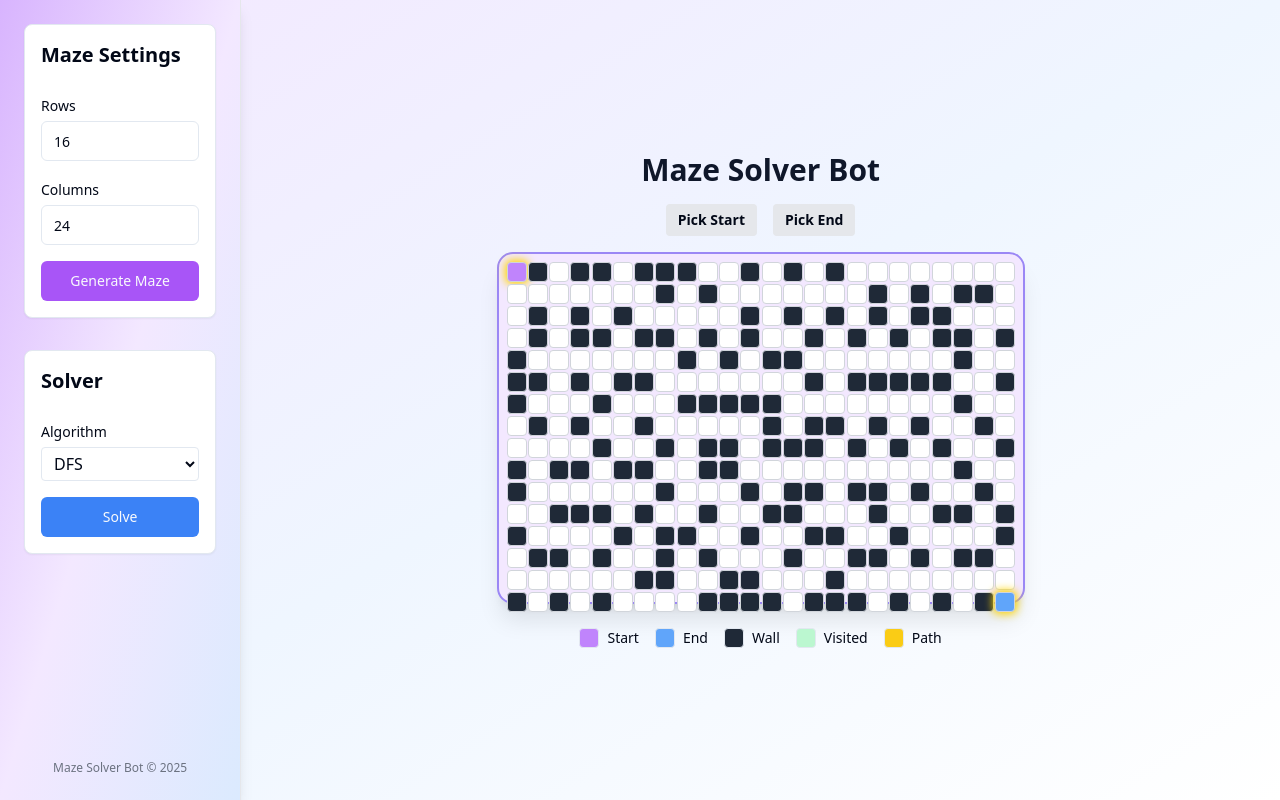
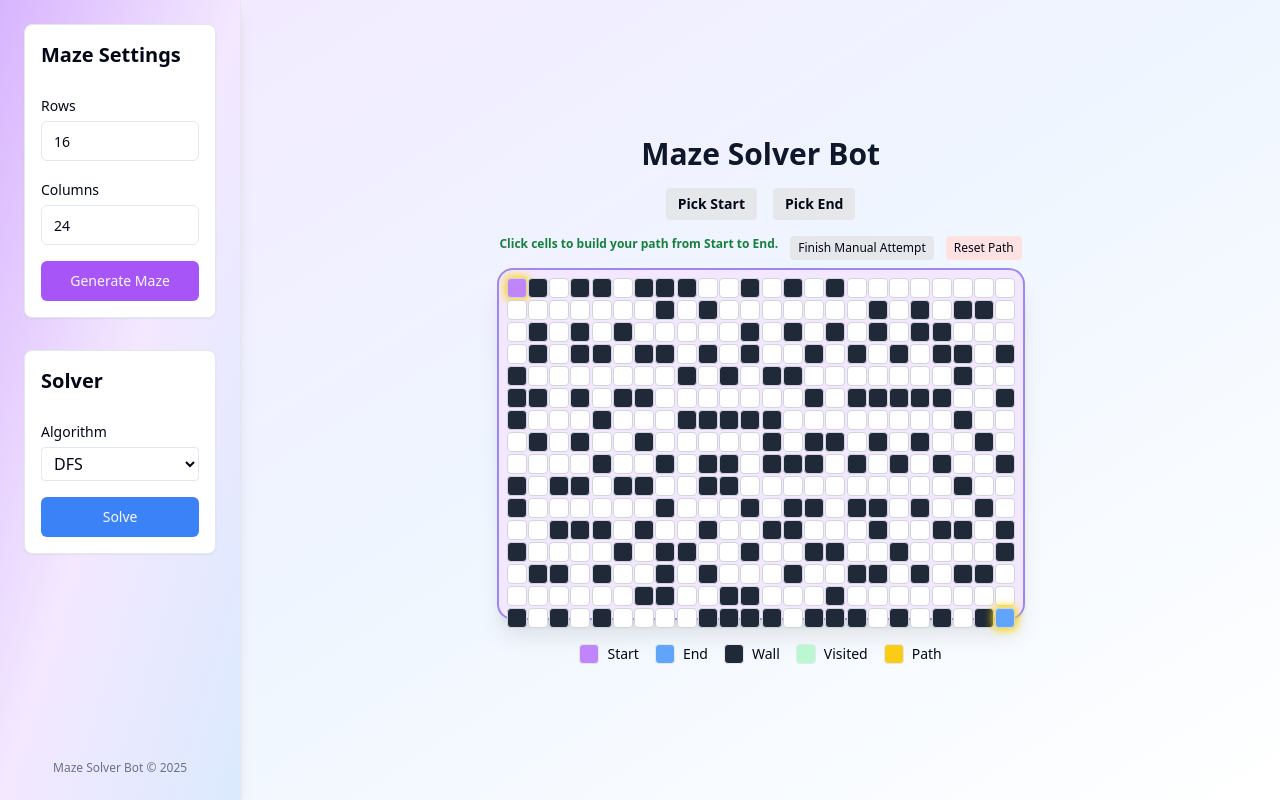
Before and after one commit to just-420/labyrinth-explorer-gui, a React (Vite) app: page /maze in a window 1280 px wide. Both pictures are taken after a click on the button "Generate Maze". Built offline with nearby package versions, Linux system fonts and the light colour scheme.

Commit message:
Refactor: Allow solving after generation
Allow the user to solve the maze after it has been generated.

```diff
--- a/src/components/MazeGrid.tsx
+++ b/src/components/MazeGrid.tsx
@@ -11,6 +11,7 @@ interface Props {
   end: Position;
   onCellClick?: (r: number, c: number) => void;
   pickMode?: "start" | "end" | null;
+  manualMode?: boolean;
 }
 
 const startColor = "bg-purple-400";
@@ -22,7 +23,7 @@ const pathColor = "bg-yellow-400 animate-scale-in";
 // Extra border highlight for picking
 const pickBorder = "ring-2 ring-offset-2 ring-black/10";
 
-function MazeGrid({ maze, visited, path, isSolving, start, end, onCellClick, pickMode }: Props) {
+function MazeGrid({ maze, visited, path, isSolving, start, end, onCellClick, pickMode, manualMode }: Props) {
   const rows = maze.length;
   const cols = maze[0]?.length ?? 0;
 
@@ -38,7 +39,7 @@ function MazeGrid({ maze, visited, path, isSolving, start, end, onCellClick, pic
         maxHeight: rows * 22,
         borderRadius: 16,
         border: "2px solid #9b87f5",
-        cursor: pickMode ? "crosshair" : "default",
+        cursor: pickMode ? "crosshair" : manualMode ? "pointer" : "default",
       }}
     >
       {maze.map((row, r) =>
@@ -52,13 +53,22 @@ function MazeGrid({ maze, visited, path, isSolving, start, end, onCellClick, pic
           if (r === start.r && c === start.c) cellCls = startColor;
           if (r === end.r && c === end.c) cellCls = endColor;
 
+          // Manual mode: allow only open, not-wall, not-start, not-end for path
           const isPickable =
             pickMode && cell !== 1 && !(r === start.r && c === start.c) && !(r === end.r && c === end.c);
+
+          const isManualPickable =
+            manualMode &&
+            cell !== 1 &&
+            !(r === start.r && c === start.c) &&
+            !(r === end.r && c === end.c);
 
           return (
             <div
               key={key}
-              className={`w-5 h-5 rounded transition-all border border-gray-300 ${cellCls} ${isPickable ? pickBorder + " hover:scale-110 cursor-pointer" : ""}`}
+              className={`w-5 h-5 rounded transition-all border border-gray-300 ${cellCls} ${
+                isPickable ? pickBorder + " hover:scale-110 cursor-pointer" : ""
+              } ${isManualPickable ? "hover:brightness-110 cursor-pointer" : ""}`}
               style={{
                 boxShadow:
                   pathSet.has(key) ||
@@ -67,12 +77,16 @@ function MazeGrid({ maze, visited, path, isSolving, start, end, onCellClick, pic
                     ? "0 0 8px 2px #ffd600"
                     : undefined,
               }}
-              tabIndex={isPickable ? 0 : -1}
+              tabIndex={isPickable || isManualPickable ? 0 : -1}
               role="button"
               aria-label={`${r},${c}`}
-              onClick={() => isPickable && onCellClick?.(r, c)}
+              onClick={() => {
+                if (isPickable) onCellClick?.(r, c);
+                else if (isManualPickable) onCellClick?.(r, c);
+              }}
               onKeyDown={(e) => {
-                if (isPickable && (e.key === "Enter" || e.key === " ")) onCellClick?.(r, c);
+                if ((isPickable || isManualPickable) && (e.key === "Enter" || e.key === " "))
+                  onCellClick?.(r, c);
               }}
             />
           );
--- a/src/pages/MazeSolver.tsx
+++ b/src/pages/MazeSolver.tsx
@@ -26,6 +26,11 @@ const MazeSolver = () => {
   // Mode for picking
   const [pickMode, setPickMode] = useState<null | "start" | "end">(null);
 
+  // Manual input mode
+  const [manualMode, setManualMode] = useState(false);
+  const [manualPath, setManualPath] = useState<Position[]>([]);
+
+  // When generating a new maze, reset all state and manual mode.
   const handleGenerate = () => {
     const newMaze = generateMaze(rows, cols) as MazeCell[][];
     setMaze(newMaze);
@@ -33,9 +38,59 @@ const MazeSolver = () => {
     setPath([]);
     setStart({ r: 0, c: 0 });
     setEnd({ r: rows - 1, c: cols - 1 });
+    setPickMode(null);
+    setManualMode(true);
+    setManualPath([ { r: 0, c: 0 } ]);
   };
 
+  // Enable manual input only if user wants (disabled if auto-solver is running).
+  const handleStartManual = () => {
+    setManualMode(true);
+    setPath([]);
+    setVisited([]);
+    setManualPath([start]);
+  };
+
+  // Once user finishes manual input, switch to normal mode to allow auto solving
+  const handleFinishManual = () => {
+    setManualMode(false);
+    setVisited([]); // reset visited for solver
+    setPath([]);
+  };
+
+  // Handler for grid clicks, picks start/end, or adds to manual path if in manualMode
+  const handleCellClick = (r: number, c: number) => {
+    if (isSolving) return;
+    if (maze[r][c] === 1) return; // No walls
+    if (pickMode === "start") {
+      setStart({ r, c });
+      setPickMode(null);
+      setVisited([]);
+      setPath([]);
+      setManualPath([ { r, c } ]);
+      return;
+    }
+    if (pickMode === "end") {
+      setEnd({ r, c });
+      setPickMode(null);
+      setVisited([]);
+      setPath([]);
+      return;
+    }
+    // Manual path building
+    if (manualMode) {
+      // Only allow path contiguous to the last step
+      const last = manualPath[manualPath.length - 1];
+      const isNeighbor = Math.abs(last.r - r) + Math.abs(last.c - c) === 1;
+      if (!isNeighbor) return;
+      if (manualPath.some(pos => pos.r === r && pos.c === c)) return; // No revisiting!
+      setManualPath([...manualPath, { r, c }]);
+    }
+  };
+
+  // Only allow solver if not in manualMode
   const handleSolve = async () => {
+    if (manualMode) return;
     setIsSolving(true);
     setVisited([]);
     setPath([]);
@@ -45,24 +100,13 @@ const MazeSolver = () => {
     setIsSolving(false);
   };
 
-  // Handler for grid clicks, picks start/end if in pickMode
-  const handleCellClick = (r: number, c: number) => {
-    if (isSolving) return;
-    // Cannot pick wall
-    if (maze[r][c] === 1) return;
-    if (pickMode === "start") {
-      setStart({ r, c });
-      setPickMode(null);
-      setVisited([]);
-      setPath([]);
-    }
-    if (pickMode === "end") {
-      setEnd({ r, c });
-      setPickMode(null);
-      setVisited([]);
-      setPath([]);
-    }
-  };
+  // Determines if the user's path reaches the end
+  const userSolved =
+    manualPath.length > 0 &&
+    manualPath[0].r === start.r &&
+    manualPath[0].c === start.c &&
+    manualPath[manualPath.length - 1].r === end.r &&
+    manualPath[manualPath.length - 1].c === end.c;
 
   return (
     <div className="min-h-screen flex bg-gradient-to-br from-purple-100 via-blue-50 to-white">
@@ -79,6 +123,7 @@ const MazeSolver = () => {
       />
       <main className="w-full flex flex-col items-center justify-center p-6">
         <h1 className="text-3xl font-bold mb-4 text-primary">Maze Solver Bot</h1>
+
         <div className="flex gap-4 mb-4">
           <button
             className={`text-sm px-3 py-1.5 rounded transition ${pickMode === "start" ? "bg-purple-300" : "bg-gray-200 hover:bg-purple-100"} font-semibold`}
@@ -94,16 +139,49 @@ const MazeSolver = () => {
           >
             {pickMode === "end" ? "Click a cell..." : "Pick End"}
           </button>
+          {!manualMode && (
+            <button
+              className="text-sm px-3 py-1.5 rounded bg-yellow-300 hover:bg-yellow-400 font-semibold border ml-6"
+              onClick={handleStartManual}
+              disabled={isSolving}
+            >
+              Try to solve yourself!
+            </button>
+          )}
         </div>
+        {manualMode && (
+          <div className="flex gap-3 mb-2">
+            <span className="text-xs text-green-700 font-semibold">
+              {userSolved
+                ? "Congrats! You reached the end! 🔥"
+                : "Click cells to build your path from Start to End."
+              }
+            </span>
+            <button
+              className={`text-xs px-2 py-1 rounded ${userSolved ? "bg-green-400 hover:bg-green-500" : "bg-gray-200" }`}
+              disabled={!userSolved}
+              onClick={handleFinishManual}
+            >
+              Finish Manual Attempt
+            </button>
+            <button
+              className="text-xs px-2 py-1 rounded bg-red-100 hover:bg-red-300"
+              onClick={() => setManualPath([start])}
+            >
+              Reset Path
+            </button>
+          </div>
+        )}
         <MazeGrid
           maze={maze}
           visited={visited}
-          path={path}
+          path={manualMode ? manualPath : path}
           isSolving={isSolving}
           start={start}
           end={end}
           onCellClick={handleCellClick}
           pickMode={pickMode}
+          manualMode={manualMode}
         />
         <div className="flex mt-6 gap-4 text-sm justify-center items-center">
           <div className="flex items-center gap-2">
```
